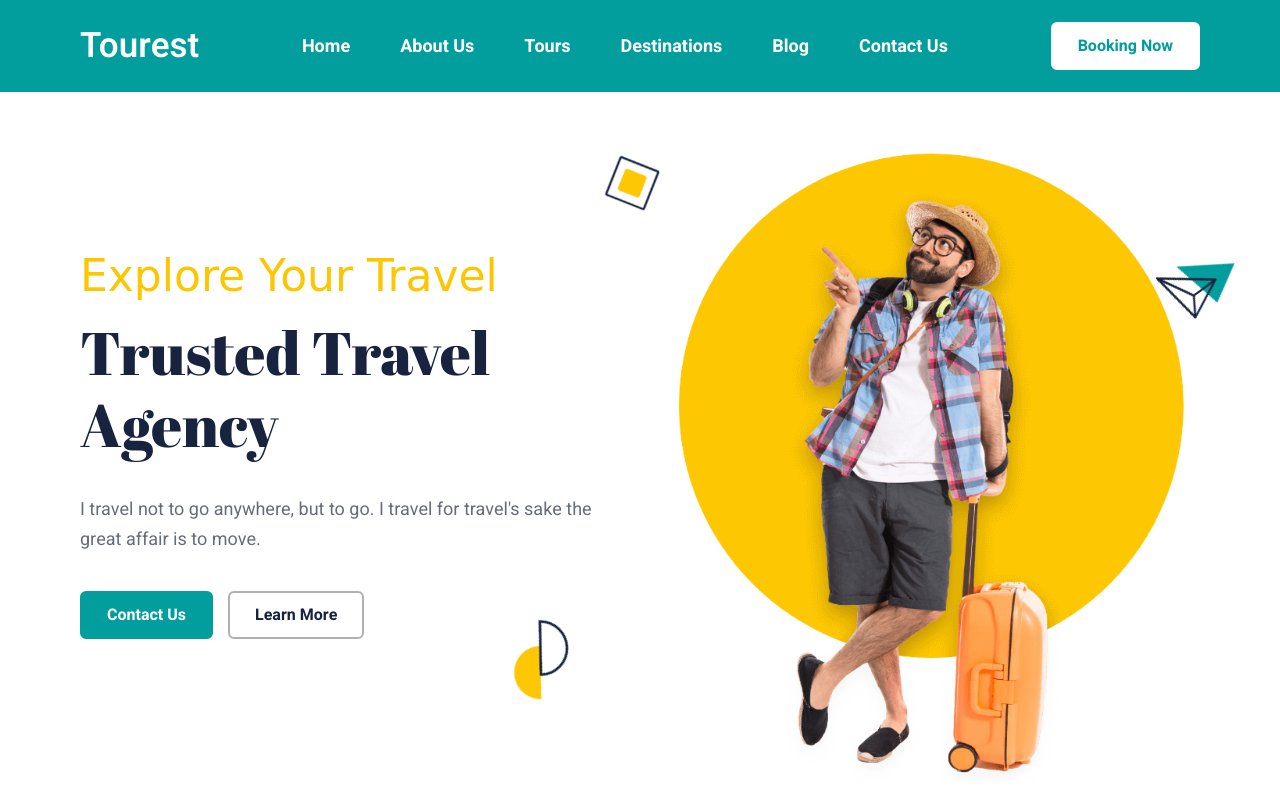
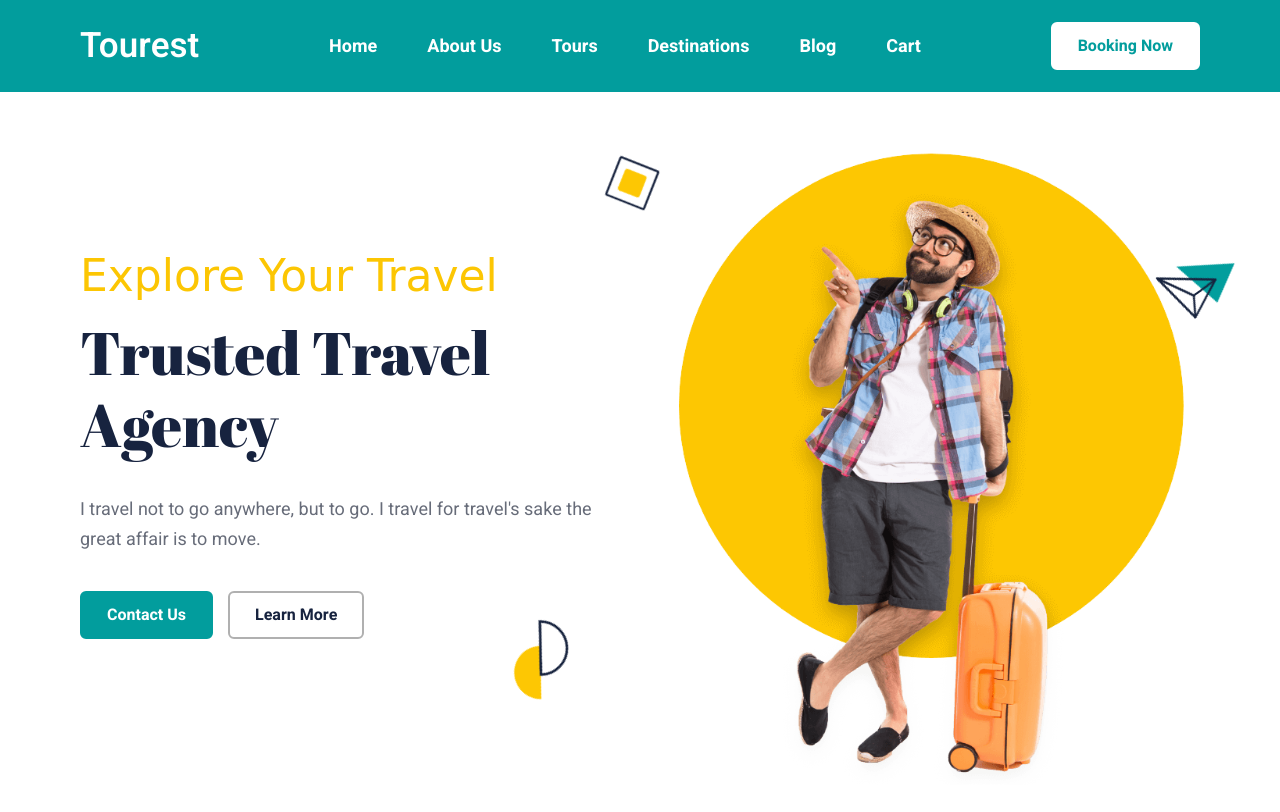
Before and after one commit to Sakayna/appdev, a plain HTML site: page tourest-master/index.html in a window 1280 px wide. Drawn offline with nearby package versions, Linux system fonts and the light colour scheme; a web font is replaced by a local one.

Commit message:
Update index.html

```diff
--- a/tourest-master/index.html
+++ b/tourest-master/index.html
@@ -71,7 +71,7 @@
           </li>
 
           <li>
-            <a href="#" class="navbar-link">Contact Us</a>
+            <a href="cart.html" class="navbar-link">Cart</a>
           </li>
 
         </ul>
```
